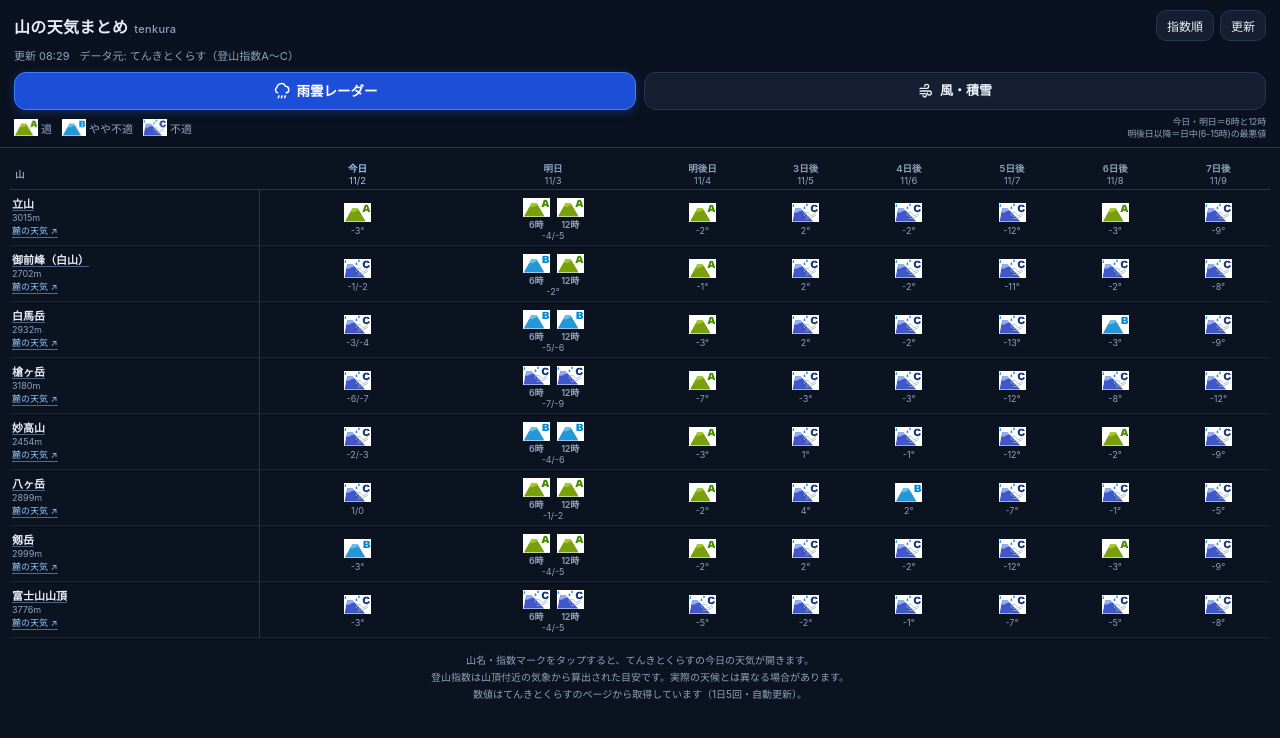
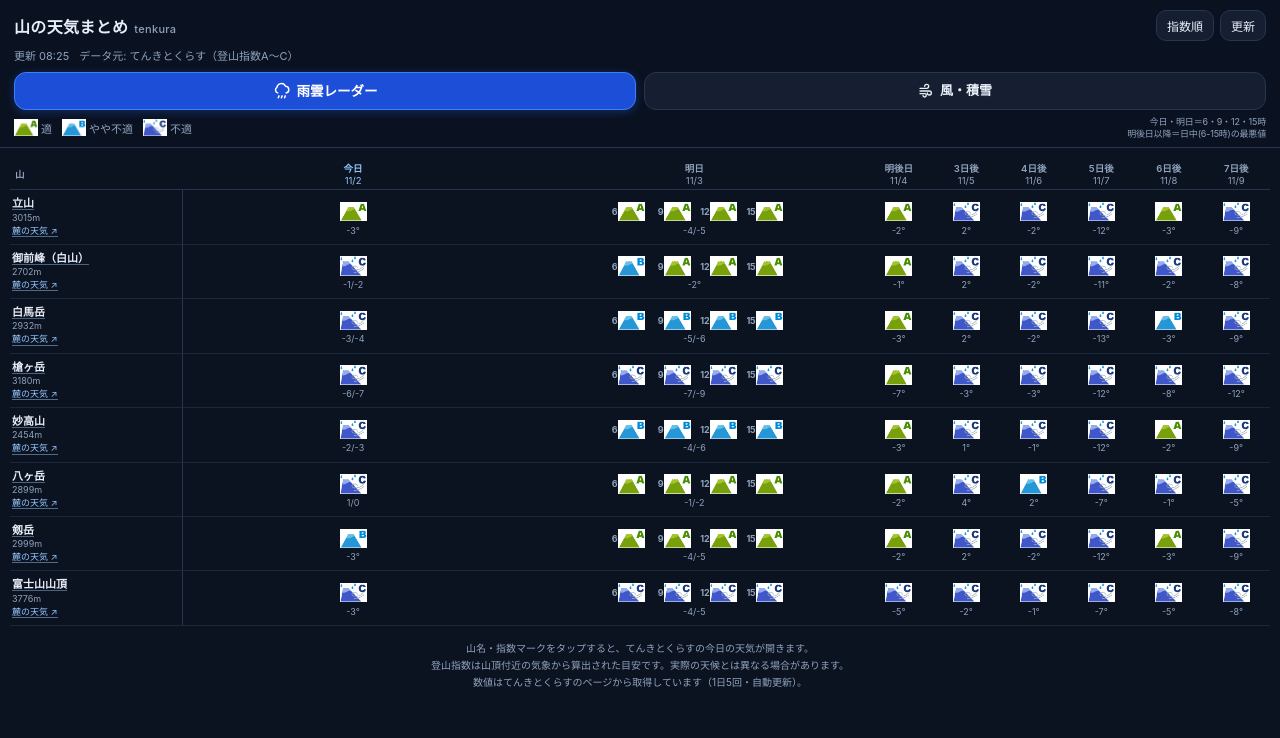
Before and after one commit to hekominet-del/tenkura-list, a plain HTML site: page public/index.html in a window 1280 px wide. Drawn offline with Linux system fonts and the light colour scheme.

Commit message:
今日・明日は6/9/12/15時の指数を横1列に表示（時刻ラベルはアイコンの左・列幅を拡大・SW v9）

```diff
--- a/public/index.html
+++ b/public/index.html
@@ -45,13 +45,13 @@
   .ql-primary svg{width:18px;height:18px}
 
   .wrap{padding:10px 10px 0;overflow-x:auto;-webkit-overflow-scrolling:touch}
-  table{border-collapse:separate;border-spacing:0;width:100%;table-layout:fixed;min-width:464px}
+  table{border-collapse:separate;border-spacing:0;width:100%;table-layout:fixed;min-width:672px}
   thead th{position:sticky;top:0;background:var(--bg);font-weight:600;font-size:9.5px;
     color:var(--muted);padding:3px 0;text-align:center;border-bottom:1px solid var(--line);white-space:nowrap}
   thead th.name{text-align:left;padding-left:5px;position:sticky;left:0;z-index:6;background:var(--bg);width:92px}
-  /* 今日・明日は6時と12時の2マーク並ぶので広く取る（他は詰める） */
-  thead th.dw{width:72px}
-  thead th.dn{width:38px}
+  /* 今日・明日は6/9/12/15時の4マークが横に並ぶので広く取る（他は詰める） */
+  thead th.dw{width:182px}
+  thead th.dn{width:36px}
   thead th.today{color:#93c5fd}
   tbody td{border-bottom:1px solid rgba(38,54,79,.6);padding:5px 0;text-align:center}
   td.name{text-align:left;position:sticky;left:0;background:var(--bg);z-index:5;
@@ -71,10 +71,11 @@
   .badge img{width:27px;height:auto;display:block}
   .bN{background:#2b3a52;color:var(--muted);font-size:11px;border-radius:7px;width:24px;height:24px}
   .tmp{display:block;font-size:9px;color:var(--muted);margin-top:2px;line-height:1}
-  /* 今日・明日：6時／12時の指数を2つ並べる */
-  .hrs{display:flex;align-items:flex-start;justify-content:center;gap:7px}
-  .hr{display:flex;flex-direction:column;align-items:center;gap:1px}
-  .hl{font-size:9px;color:var(--muted);line-height:1;font-weight:600;letter-spacing:-.03em}
+  /* 今日・明日：6/9/12/15時の指数を横1列に。時刻はアイコンの左に置く（縦に積むと行の高さが揃わない） */
+  .hrs{display:flex;align-items:center;justify-content:center;gap:6px}
+  .hr{display:inline-flex;align-items:center;gap:1px}
+  .hl{font-size:9px;color:var(--muted);line-height:1;font-weight:700;
+    min-width:12px;text-align:right;letter-spacing:-.03em}
   tr.err td{color:var(--C);font-size:11px}
 
   .empty{padding:40px 20px;text-align:center;color:var(--muted);font-size:13px;line-height:1.7}
@@ -112,7 +113,7 @@
     <span><img src="img/mnt1.gif" alt="A適">適</span>
     <span><img src="img/mnt2.gif" alt="Bやや不適">やや不適</span>
     <span><img src="img/mnt3.gif" alt="C不適">不適</span>
-    <span class="note">今日・明日＝6時と12時<br>明後日以降＝日中(6-15時)の最悪値</span>
+    <span class="note">今日・明日＝6・9・12・15時<br>明後日以降＝日中(6-15時)の最悪値</span>
   </div>
 </header>
 
@@ -133,8 +134,8 @@
 const $ = id => document.getElementById(id);
 const RANK = {A:3,B:2,C:1};
 const ICON = {A:'img/mnt1.gif', B:'img/mnt2.gif', C:'img/mnt3.gif'};
-// 今日・明日に出す時刻（山行の出発と山頂/昼の目安）。てんきとくらすの時間別表の見出しと同じ "06"/"12"
-const HOURS = [['06','6時'],['12','12時']];
+// 今日・明日に出す時刻＝6・9・12・15時（山行の行動時間帯）。てんきとくらすの時間別表の見出しと同じ "06" 形式
+const HOURS = [['06','6'],['09','9'],['12','12'],['15','15']];
 
 // てんきとくらすの山ページの「今日の天気」へ直行する。
 // 表の id（temp-d）はスマホ版ページでは非表示のPC用テーブル側に付くため効かない。
@@ -204,15 +205,15 @@ function render(){
       if(m.error || !d) return '<td>—</td>';
       const t = d.temp_max!==null && d.temp_min!==null && d.temp_max!==d.temp_min
         ? `${Math.round(d.temp_max)}/${Math.round(d.temp_min)}` : tempLabel(d.temp_max);
-      // 時間別の指数が入っている日＝今日と明日。ここは6時と12時を並べて出す。
+      // 時間別の指数が入っている日＝今日と明日。ここは6・9・12・15時を横1列に出す。
       // 明後日以降は週間予報（日中6-15時の最悪値）なので、そのまま1マーク。
-      // 今日の15時以降はてんきとくらすが過ぎた時間を落とすため、その場合は従来どおり1マークに戻す。
+      // 今日の15時以降はてんきとくらすが過ぎた時間を落とすため、4つとも無い日は従来どおり1マークに戻す。
       const hrs = d.hours || {};
       const hourly = HOURS.some(([h])=>hrs[h]);
       const inner = hourly
-        ? `<span class="hrs">${HOURS.map(([h,lbl])=>
-            `<span class="hr" title="${m.name||m.code} ${c} ${lbl}${hrs[h]?'':'（発表なし）'}">${
-              badge(hrs[h])}<span class="hl">${lbl}</span></span>`).join('')}</span>`
+        ? '<span class="hrs">' + HOURS.map(([h,lbl]) =>
+            `<span class="hr" title="${m.name||m.code} ${c} ${lbl}時${hrs[h]?'':'（発表なし）'}">`
+            + `<span class="hl">${lbl}</span>${badge(hrs[h])}</span>`).join('') + '</span>'
         : badge(d.index);
       return `<td class="cell${hourly?' wide':''}"><a href="${url}" target="_blank" rel="noopener"
         title="てんきとくらす：${m.name||m.code}の${c}の天気">${inner}<span class="tmp">${t}</span></a></td>`;
--- a/public/sw.js
+++ b/public/sw.js
@@ -1,6 +1,6 @@
 // 山の天気まとめ - service worker
 // 方針: アプリ本体はキャッシュ優先、data.json はネットワーク優先（失敗時はキャッシュ）
-const CACHE = 'tenkura-v8';  // 画面を更新したら必ず上げる（キャッシュ優先のため）
+const CACHE = 'tenkura-v9';  // 画面を更新したら必ず上げる（キャッシュ優先のため）
 const SHELL = ['./', './index.html', './manifest.webmanifest',
   './icon-192.png', './icon-512.png', './icon-maskable-512.png', './apple-touch-icon.png',
   './img/mnt1.gif', './img/mnt2.gif', './img/mnt3.gif'];
--- a/web/sw.js
+++ b/web/sw.js
@@ -1,6 +1,6 @@
 // 山の天気まとめ - service worker
 // 方針: アプリ本体はキャッシュ優先、data.json はネットワーク優先（失敗時はキャッシュ）
-const CACHE = 'tenkura-v8';  // 画面を更新したら必ず上げる（キャッシュ優先のため）
+const CACHE = 'tenkura-v9';  // 画面を更新したら必ず上げる（キャッシュ優先のため）
 const SHELL = ['./', './index.html', './manifest.webmanifest',
   './icon-192.png', './icon-512.png', './icon-maskable-512.png', './apple-touch-icon.png',
   './img/mnt1.gif', './img/mnt2.gif', './img/mnt3.gif'];
```
Also changed, not shown: public/data.json (+1 -1 lines), web/index.html (+17 -16 lines).
